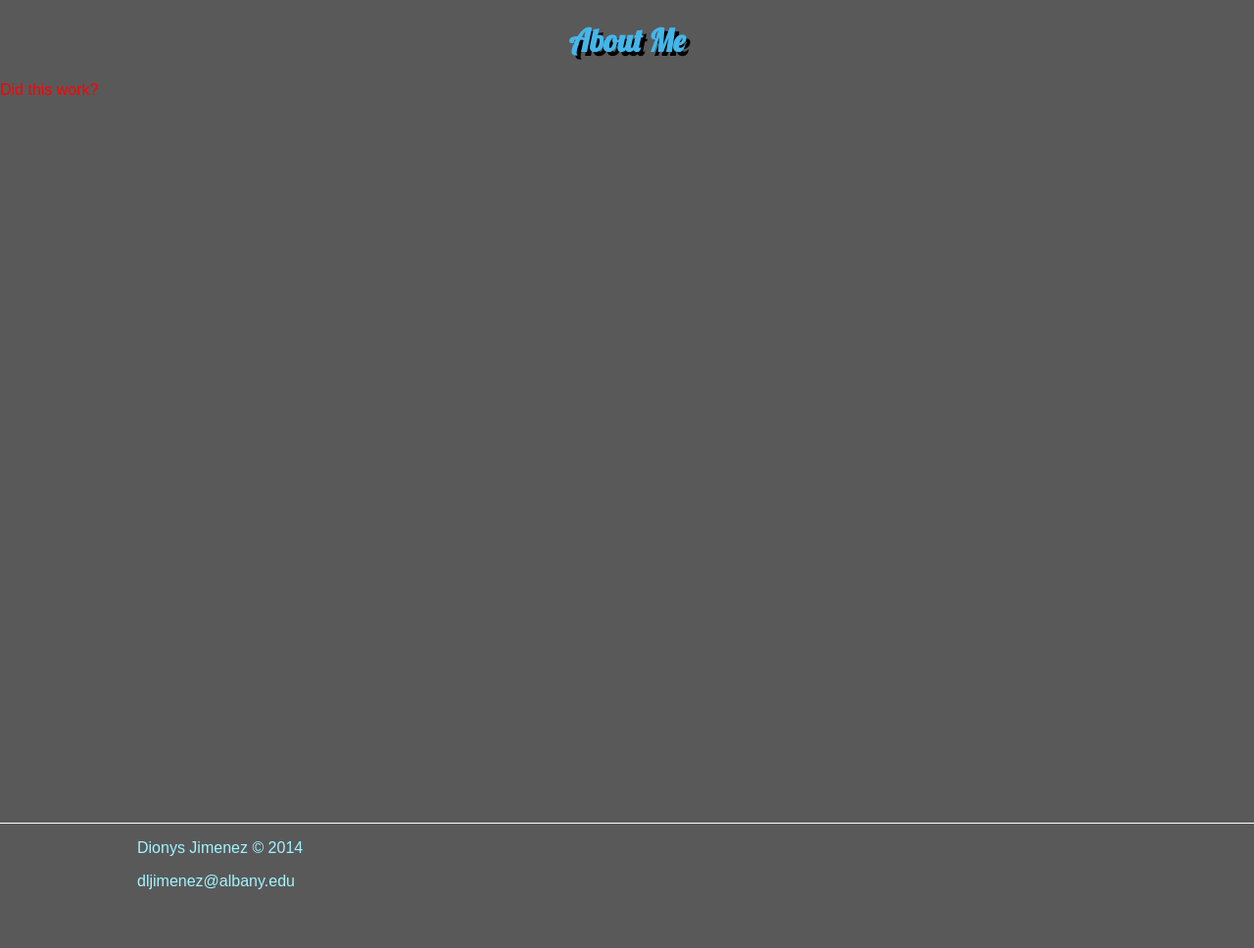
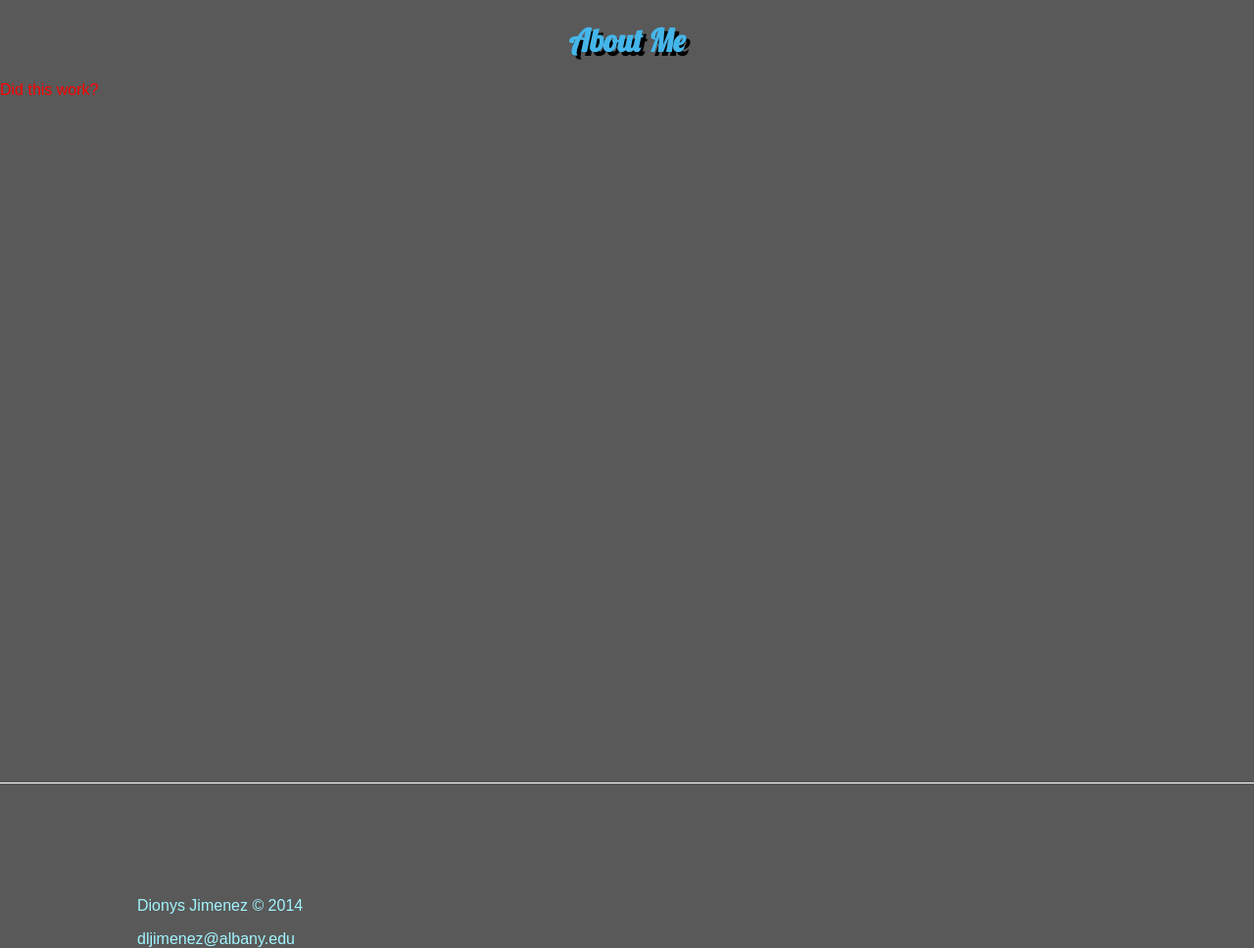
Before and after one commit to DLJimenez/dljimenez.github.io, a Jekyll site: the page built from about-me.html, in a window 1280 px wide. Shown: the whole page at 98% size. Built offline with Jekyll 4.4.1, drawn with Linux system fonts in a browser that asks for light colours; some web fonts are replaced; before the commit the page ends 909 px from its top, so only the background shows below that.

Commit message:
even more footer work

```diff
--- a/css/main.css
+++ b/css/main.css
@@ -99,6 +99,7 @@ h1 {
 }
 /*footer*/
 .site-footer {
+	padding-top: 100px;
 	height: 60px;
 	bottom: 0;
 	position: absolute;
```
